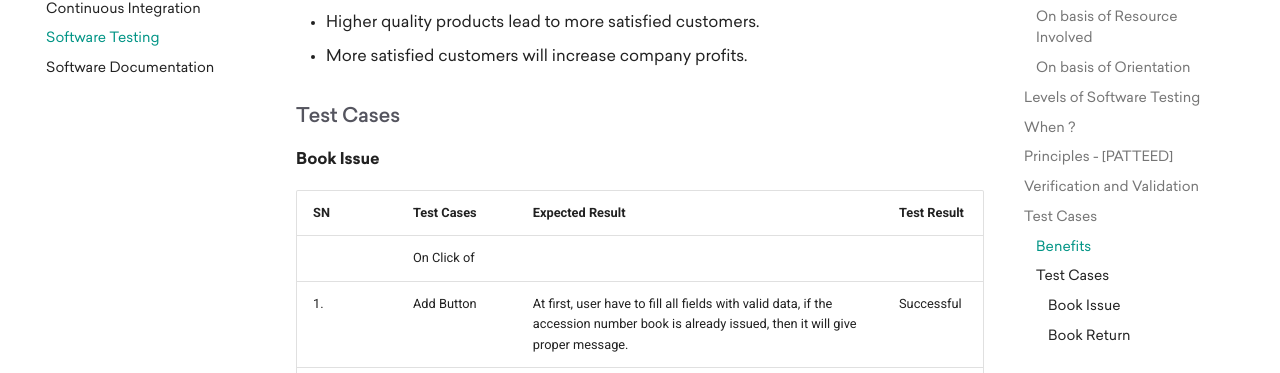
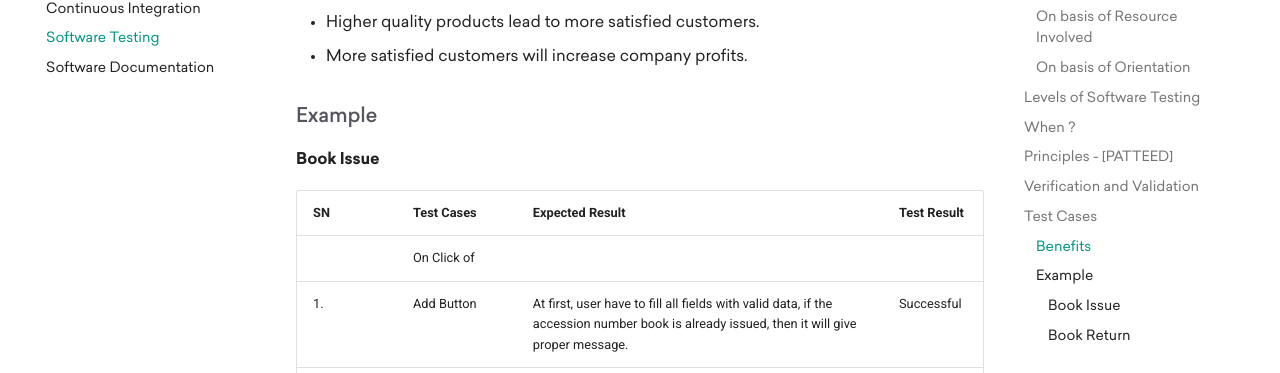
Before and after one commit to theArjun/ead-notes, an MkDocs documentation site: the page built from notes/development-process-management/software-testing.md, in a window 1280 px wide and 900 px high, scrolled down 3975 px. Shown: the part 153-526 px from the top of the window. Built offline with MkDocs 1.6.1 and Material for MkDocs 9.7.7, drawn with Linux system fonts in a browser that asks for light colours; comment, search, counter and statistics services are not loaded.

```diff
--- a/notes/development-process-management/software-testing.md
+++ b/notes/development-process-management/software-testing.md
@@ -96,7 +96,7 @@ Proces of evaluating a software system by manual or automated means to verify th
 - Higher quality products lead to more satisfied customers.
 - More satisfied customers will increase company profits.
 
-### Test Cases
+### Example
 
 #### Book Issue
 | SN | Test Cases | Expected Result | Test Result |
```
